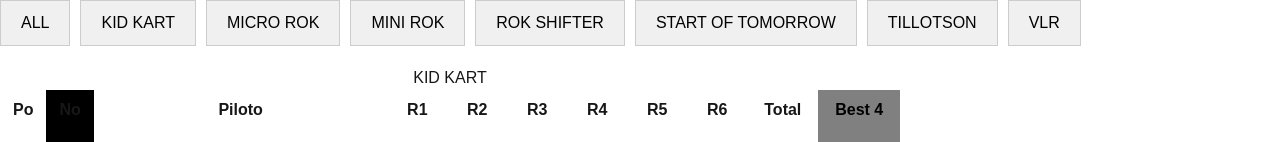
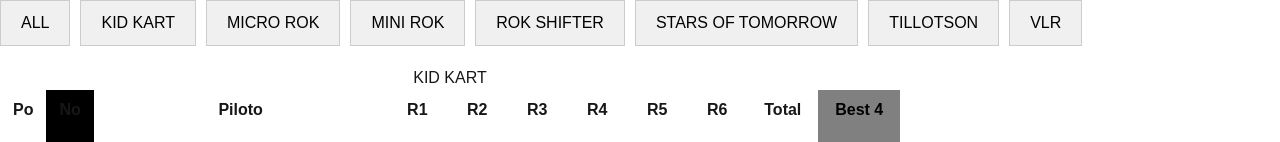
Before and after one commit to credondocr/kart-results, a Next.js app: page / in a window 1280 px wide. Shown: the top 142 px of the page. Built offline with nearby package versions, Linux system fonts and the light colour scheme.

Commit message:
initial commit

```diff
--- a/src/app/components/HeaderTabs.tsx
+++ b/src/app/components/HeaderTabs.tsx
@@ -11,7 +11,7 @@ const HeaderTabs: React.FC<HeaderTabsProps> = ({ onTabSelect }) => {
     "MICRO ROK",
     "MINI ROK",
     "ROK SHIFTER",
-    "START OF TOMORROW",
+    "STARS OF TOMORROW",
     "TILLOTSON",
     "VLR",
   ];
```
